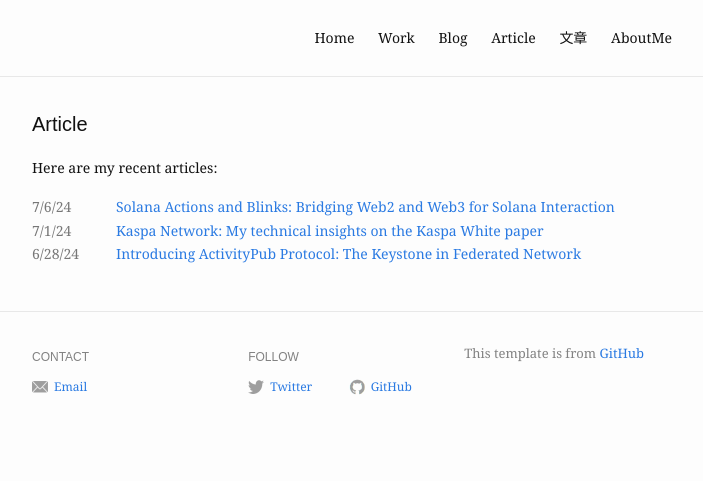
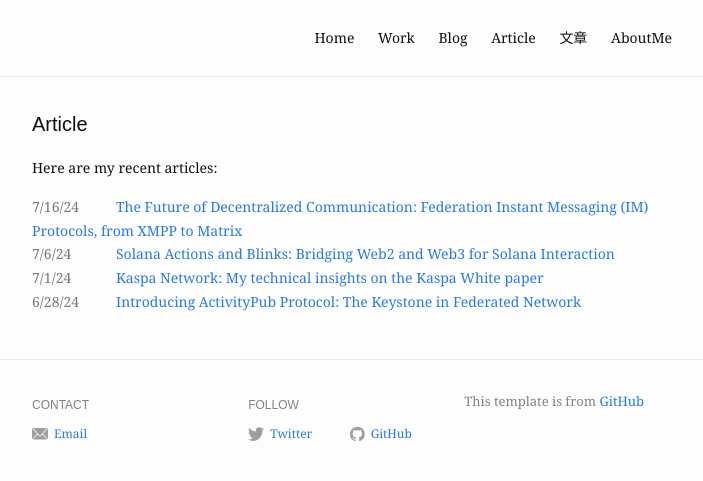
Before and after one commit to FrankLi123/FrankLi123.com, a Jekyll site: the page built from article.md, in a window 1280 px wide. Shown: the top 481 px of the page, without its empty margins (288-991 px from the left). Built offline with Jekyll 4.4.1, drawn with Linux system fonts in a browser that asks for light colours; part of the change alters nothing that is shown.

Commit message:
update #46 (new article - xmpp and matrix)

```diff
--- /dev/null
+++ b/_posts/2024-07-01-xmpp-matrix.md
@@ -0,0 +1,109 @@
+---
+layout: post
+title: "The Future of Decentralized Communication: Federation Instant Messaging (IM) Protocols, from XMPP to Matrix"
+date: 2024-07-16 00:00:00
+type: article
+language: english
+blurb: "Let's talk about the future of decentralized social communication."
+og_image: /assets/img/content/article/7_16_im_protocol/xmpp1.jpeg
+author: LowkeySmile
+---
+
+
+As instant messaging has become a significant part of our daily lives, it's essential to explore alternative messaging options to WhatsApp and Facebook Messenger, particularly in terms of **decentralization** and **personal privacy**. Today, let's delve into popular **federated instant messaging protocols**.
+
+Many of you may already be familiar with federated networks and communication. In brief, a **federated network** is a decentralized system where individuals can use independent servers to communicate and share data with one another. No centralized authority controls the communication service.
+
+#### Table of Contents
+1. [**XMPP**](#xmpp)
+    - [XMPP Architecutre](#architecture)
+    - [key problems](#key-problems)
+2. [**Matrix**](#matrix)
+    - [Matrix Features](#matrix-features)
+    - [Communication Design](#event-graph-and-rooms)
+    - [End-to-End Encryption](#end-to-end-encryption)
+3. [**Conclusion**](#conclusion)
+
+# **XMPP**
+
+<img src="{{ "/assets/img/content/article/7_16_im_protocol/xmpp1.jpeg" | relative_url }}" alt="federation" class="post-pic"/>
+
+The first protocol we'll introduce is **XMPP (Extensible Messaging and Presence Protocol)**. Born in 1999 during the era of PCs, this internet communication protocol is based on XML data. While it supports the transmission of various types of data, we will focus specifically on its use in **instant messaging**.
+
+
+
+### Architecture:
+Here is a flowchart to illustrate the communication flow.
+
+<img src="{{ "/assets/img/content/article/7_16_im_protocol/xmpp3.png" | relative_url }}" alt="federation" class="post-pic"/>
+
+(source: https://www.cometchat.com/blog/xmpp-extensible-messaging-presence-protocol)
+
+Similar to the **Simple Mail Transfer Protocol (SMTP)** used in email, **XMPP** features an architecture consisting of **clients, servers,** and **gateway services** for message communication. A client registered on one XMPP server can communicate with another client on a different XMPP server through inter-server communication. The gateway service acts as an additional server type, integrating other XMPP-supported services into the XMPP messaging environment, allowing users to communicate with XMPP clients using their email.
+
+The data transmitted in this flow is **Extensible Markup Language (XML)**, which resembles HTML. When users send messages to each other, they actually add more data into a shared XML stream that starts and ends with `<stream>` tags. The basic units of communication in XMPP are **XML stanzas**, which are sub-attributes included in an XML data stream. During real-time communication, the **XML data stream grows larger** as more stanzas are included, until the communication session ends with a `</stream:stream>` tag.
+
+Below is an example of an XML data stream in communication.
+
+<img src="{{ "/assets/img/content/article/7_16_im_protocol/xmpp2.png" | relative_url }}" alt="federation" class="post-pic"/>
+(source: IBM, https://developer.ibm.com/tutorials/x-xmppintro/)
+
+The XMPP protocol was one of the earliest to establish federation in instant messaging. However, it exposed some **key problems** that are worth discussing.
+
+### Key Problems:
+**Communication Efficiency**
+- **XML data** contains more **redundant** information compared to JSON, which is also highly suitable for text messages.
+- Although XMPP is an open standard with great flexibility and extensibility, it requires additional internet interactions to determine non-core elements, making it inefficient.
+
+**Security Concerns**
+- Security remains a concern for the XMPP protocol, which was not a primary focus in its original design.
+- Ensuring that no one can intercept and decrypt XMPP messaging packets is crucial for maintaining secure communication.
+
+# **Matrix**
+
+Now, it's time to introduce a more recent federated communication protocol: **Matrix**. This protocol addresses the two main concerns left by XMPP with a **more sophisticated design**.
+
+<img src="{{ "/assets/img/content/article/7_16_im_protocol/matrix1.png" | relative_url }}" alt="federation" class="post-pic"/>
+
+**Matrix** is an open standard communication protocol for instant messaging that defines how messages are passed between clients. Instead of using XML data, Matrix transmits messages in JSON format.
+
+### Features
+- It enables real-time **multi-person chat rooms**.
+- It supports **end-to-end encrypted communication** with specialized cryptographic designs.
+
+In Matrix, all JSON data are referred to as "**events.**" Each event has a specific type, with `m.room.message` being the type for instant messages. There are many other various types of events. Below is an example of a message event:
+
+<img src="{{ "/assets/img/content/article/7_16_im_protocol/matrix3.png" | relative_url }}" alt="federation" class="post-pic"/>
+
+
+### Event Graph and Rooms
+All communication is initiated in **rooms**, where users can send and receive events with one another. Regardless of the number of participants, all communication must take place within a room.
+
+To manage the events exchanged in a room, Matrix uses a special graph structure called the **"event graph."** This structure chronologically orders events created in a room, ensuring the synchronization of messages between multiple participants, backfilling messages for new room participants, and handling other functions efficiently.
+
+Here is a flowchart to illustrate the communication flow and show the architecture:
+
+<img src="{{ "/assets/img/content/article/7_16_im_protocol/matrix2.png" | relative_url }}" alt="federation" class="post-pic"/>
+
+
+
+### End-to-End Encryption
+
+The technical implementation of encryption in Matrix is very similar to the cryptographic methods used by Signal. It involves two types of sessions: **Megolm** and **Olm**. Megolm sessions derive a symmetric key used by a pair of users to encrypt and decrypt messages. Olm sessions ensure that interactions within Megolm sessions happen securely.
+
+Below is a simplified diagram illustrating the application of the two sessions in establishing secure communication between clients in a room. This ensures that each user can send and receive messages securely from one another. This is achieved by having multiple secure channels between every two individuals within the room. Consequently, the messages displayed in a chat involve many outbound sessions and key exchanges between a pair of users.
+
+<img src="{{ "/assets/img/content/article/7_16_im_protocol/matrix4.jpeg" | relative_url }}" alt="federation" class="post-pic"/>
+
+
+When a user enters a room, the first step to being able to send a message is initializing a **Megolm session**. The user starts an outbound Megolm session and generates a shared **Megolm key**. This key is shared with each participant (device) in the room using an event in the `m.room_key` event.
+
+To securely share the Megolm keys with each participant, **Olm sessions** will be used in step 2.
+
+Once the Megolm key is delivered to every participant/device in the room, both the sender and the recipient can derive an asymmetric key (step 3) and decrypt the message encrypted using the same asymmetric key (step 4).
+
+This process ensures the secure delivery of messages between users in a room. **Periodically**, every user will re-initialize an outbound Megolm session to refresh the Megolm key for security purposes. If a client leaves a room, any active outbound Megolm sessions should be invalidated. Similarly, if a new client joins a room, they need to start a Megolm session to send and receive messages in that room.
+
+
+# **Conclusion**
+There's still much more to discuss about Matrix and other future federated instant messaging protocols, but we'll stop here for now. While many factors currently prevent them from being mainstream, the growing awareness of personal privacy in instant messaging will help these federated tools gain prominence. The time for these protocols to become part of the social mainstream is approaching.
```
Also changed, not shown: _config.yml (+5 -4 lines), assets/img/content/article/7_16_im_protocol/matrix1.png (added), assets/img/content/article/7_16_im_protocol/matrix2.png (added), assets/img/content/article/7_16_im_protocol/matrix3.png (added), assets/img/content/article/7_16_im_protocol/matrix4.jpeg (added), assets/img/content/article/7_16_im_protocol/xmpp1.jpeg (added), assets/img/content/article/7_16_im_protocol/xmpp2.png (added), assets/img/content/article/7_16_im_protocol/xmpp3.png (added).
